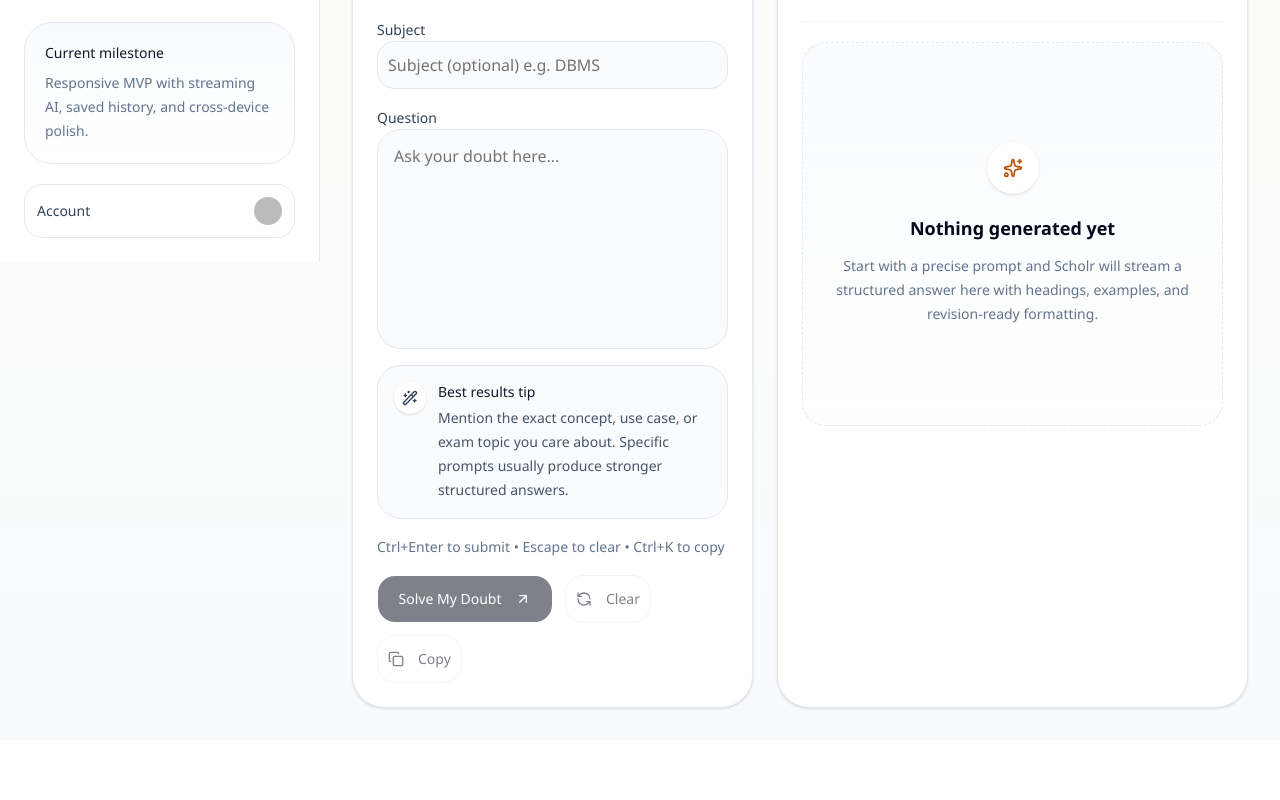
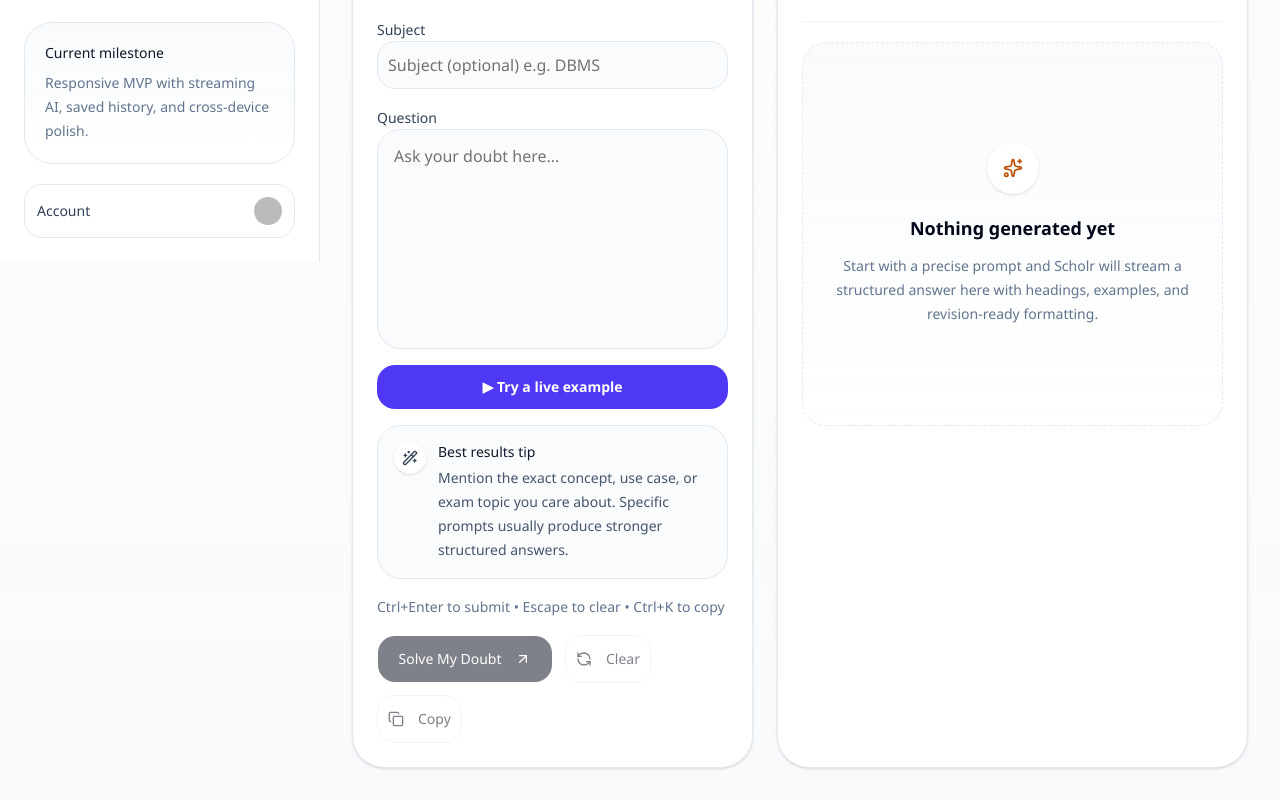
Before and after one commit to tauqxxr7/scholr, a Next.js app in the folder frontend/: page /doubt in a window 1280 px wide. Shown: the part 538-1338 px from the top of the page. Before the commit the page ends 1278 px from the top, so only its background shows below. Built offline with nearby package versions, Linux system fonts and the light colour scheme; no server answers; sample sign-in values are in the browser's storage; some icons are missing.

Commit message:
feat: add Try an example one-click demo button on Research, Notes, Doubt pages

```diff
--- a/frontend/app/(dashboard)/doubt/page.tsx
+++ b/frontend/app/(dashboard)/doubt/page.tsx
@@ -12,9 +12,15 @@
   const [subject, setSubject] = useState('')
   const [question, setQuestion] = useState(hasLinkedQuestion ? linkedQuestion : '')
   const [output, setOutput] = useState('')
+  const [exampleSubmitSignal, setExampleSubmitSignal] = useState(0)
   const [autoSubmitMessage, setAutoSubmitMessage] = useState(
     hasLinkedQuestion ? 'Auto-loading topic from link...' : '',
   )
+
+  const runExample = () => {
+    setQuestion('What is the difference between stack and queue data structure?')
+    setExampleSubmitSignal(Date.now())
+  }
 
   useEffect(() => {
     if (!hasLinkedQuestion) {
@@ -44,8 +50,20 @@
       setOutput={setOutput}
       loadingLabel="Solving doubt..."
       idleLabel="Solve My Doubt"
-      autoSubmitSignal={hasLinkedQuestion ? 1 : 0}
+      autoSubmitSignal={exampleSubmitSignal || (hasLinkedQuestion ? 1 : 0)}
       autoSubmitMessage={autoSubmitMessage}
+      autoSubmitDelayMs={exampleSubmitSignal ? 0 : 500}
+      promptExtras={
+        !question && !output ? (
+          <button
+            type="button"
+            onClick={runExample}
+            className="min-h-11 w-full rounded-2xl bg-indigo-600 px-4 text-sm font-semibold text-white transition hover:bg-indigo-700"
+          >
+            ▶ Try a live example
+          </button>
+        ) : null
+      }
     />
   )
 }
--- a/frontend/app/(dashboard)/notes/page.tsx
+++ b/frontend/app/(dashboard)/notes/page.tsx
@@ -22,12 +22,18 @@
   const hasLinkedTopic = linkedTopic.length > 3
   const [topic, setTopic] = useState(hasLinkedTopic ? linkedTopic : '')
   const [output, setOutput] = useState('')
+  const [exampleSubmitSignal, setExampleSubmitSignal] = useState(0)
   const [autoSubmitMessage, setAutoSubmitMessage] = useState(
     hasLinkedTopic ? 'Auto-loading topic from link...' : '',
   )
 
   const selectSubject = (subject: string) => {
     setTopic(`${subject}: `)
+  }
+
+  const runExample = () => {
+    setTopic('Operating System process scheduling algorithms')
+    setExampleSubmitSignal(Date.now())
   }
 
   useEffect(() => {
@@ -53,10 +59,20 @@
       setOutput={setOutput}
       loadingLabel="Writing notes..."
       idleLabel="Generate Notes"
-      autoSubmitSignal={hasLinkedTopic ? 1 : 0}
+      autoSubmitSignal={exampleSubmitSignal || (hasLinkedTopic ? 1 : 0)}
       autoSubmitMessage={autoSubmitMessage}
+      autoSubmitDelayMs={exampleSubmitSignal ? 0 : 500}
       promptExtras={
         <div className="space-y-2">
+          {!topic && !output ? (
+            <button
+              type="button"
+              onClick={runExample}
+              className="min-h-11 w-full rounded-2xl bg-indigo-600 px-4 text-sm font-semibold text-white transition hover:bg-indigo-700"
+            >
+              ▶ Try a live example
+            </button>
+          ) : null}
           <p className="text-sm text-slate-500">Choose a subject:</p>
           <div className="flex flex-wrap gap-2">
             {subjectChips.map((subject) => (
--- a/frontend/app/(dashboard)/research/page.tsx
+++ b/frontend/app/(dashboard)/research/page.tsx
@@ -20,9 +20,15 @@
   const hasLinkedTopic = linkedTopic.length > 3
   const [topic, setTopic] = useState(hasLinkedTopic ? linkedTopic : '')
   const [output, setOutput] = useState('')
+  const [exampleSubmitSignal, setExampleSubmitSignal] = useState(0)
   const [autoSubmitMessage, setAutoSubmitMessage] = useState(
     hasLinkedTopic ? 'Auto-loading topic from link...' : '',
   )
+
+  const runExample = () => {
+    setTopic('Machine learning for early detection of diabetes using patient data')
+    setExampleSubmitSignal(Date.now())
+  }
 
   useEffect(() => {
     if (!hasLinkedTopic) {
@@ -47,10 +53,20 @@
       setOutput={setOutput}
       loadingLabel="Searching papers..."
       idleLabel="Find Research Papers"
-      autoSubmitSignal={hasLinkedTopic ? 1 : 0}
+      autoSubmitSignal={exampleSubmitSignal || (hasLinkedTopic ? 1 : 0)}
       autoSubmitMessage={autoSubmitMessage}
+      autoSubmitDelayMs={exampleSubmitSignal ? 0 : 500}
       promptExtras={
         <div className="space-y-2">
+          {!topic && !output ? (
+            <button
+              type="button"
+              onClick={runExample}
+              className="min-h-11 w-full rounded-2xl bg-indigo-600 px-4 text-sm font-semibold text-white transition hover:bg-indigo-700"
+            >
+              ▶ Try a live example
+            </button>
+          ) : null}
           <p className="text-sm text-slate-500">Try one of these:</p>
           <div className="flex flex-wrap gap-2">
             {topicSuggestions.map((suggestion) => (
--- a/frontend/components/ai/ai-module-page.tsx
+++ b/frontend/components/ai/ai-module-page.tsx
@@ -49,6 +49,7 @@
   promptExtras?: ReactNode
   autoSubmitSignal?: number
   autoSubmitMessage?: string
+  autoSubmitDelayMs?: number
 }
 
 function AiModulePageContent({
@@ -68,6 +69,7 @@
   promptExtras,
   autoSubmitSignal,
   autoSubmitMessage,
+  autoSubmitDelayMs = 500,
 }: AiModulePageProps) {
   const [loading, setLoading] = useState(false)
   const [error, setError] = useState('')
@@ -385,7 +387,7 @@
 
     const timer = window.setTimeout(() => {
       void handleSubmit()
-    }, 500)
+    }, autoSubmitDelayMs)
 
     return () => window.clearTimeout(timer)
   // eslint-disable-next-line react-hooks/exhaustive-deps
```
